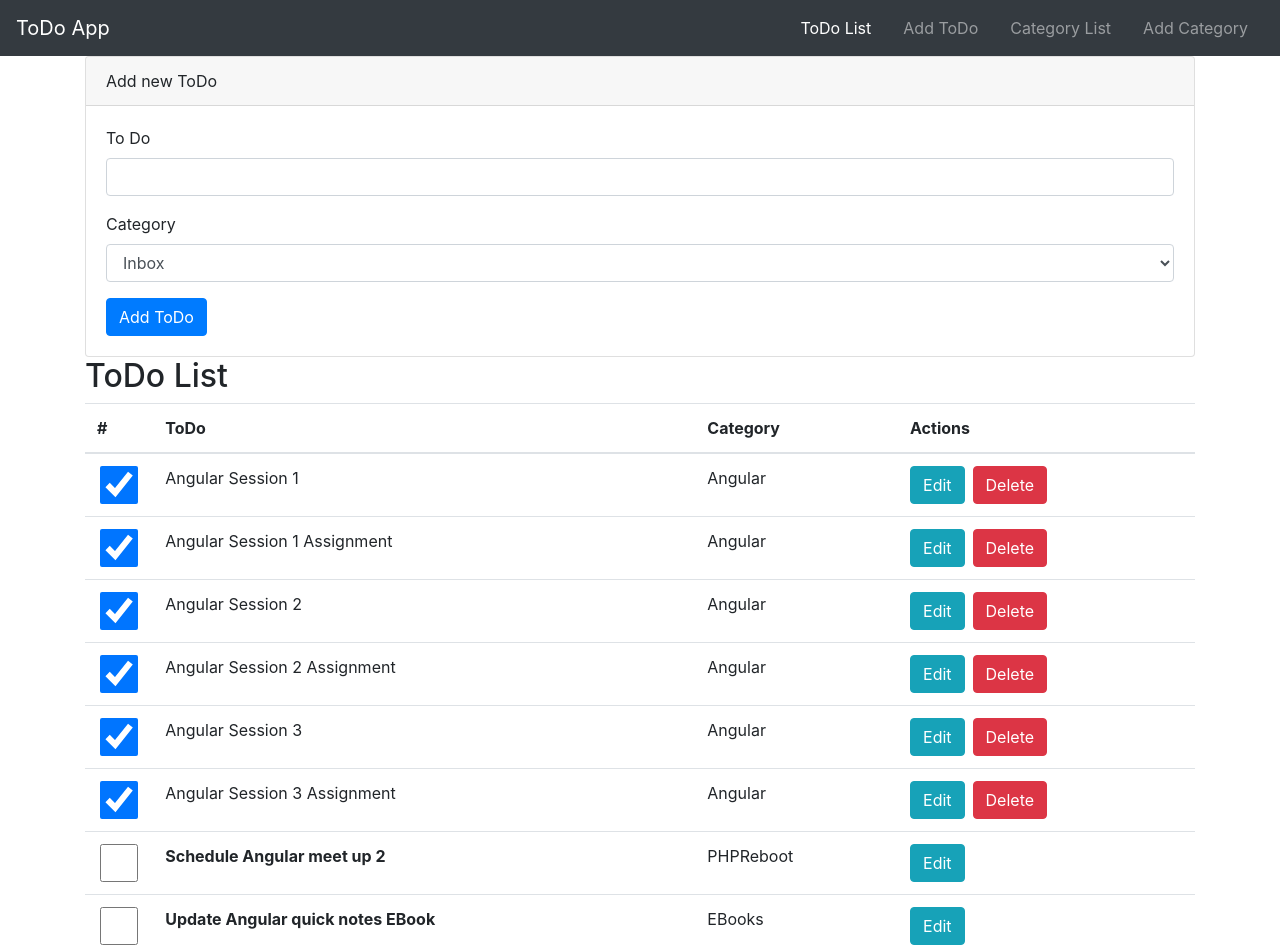
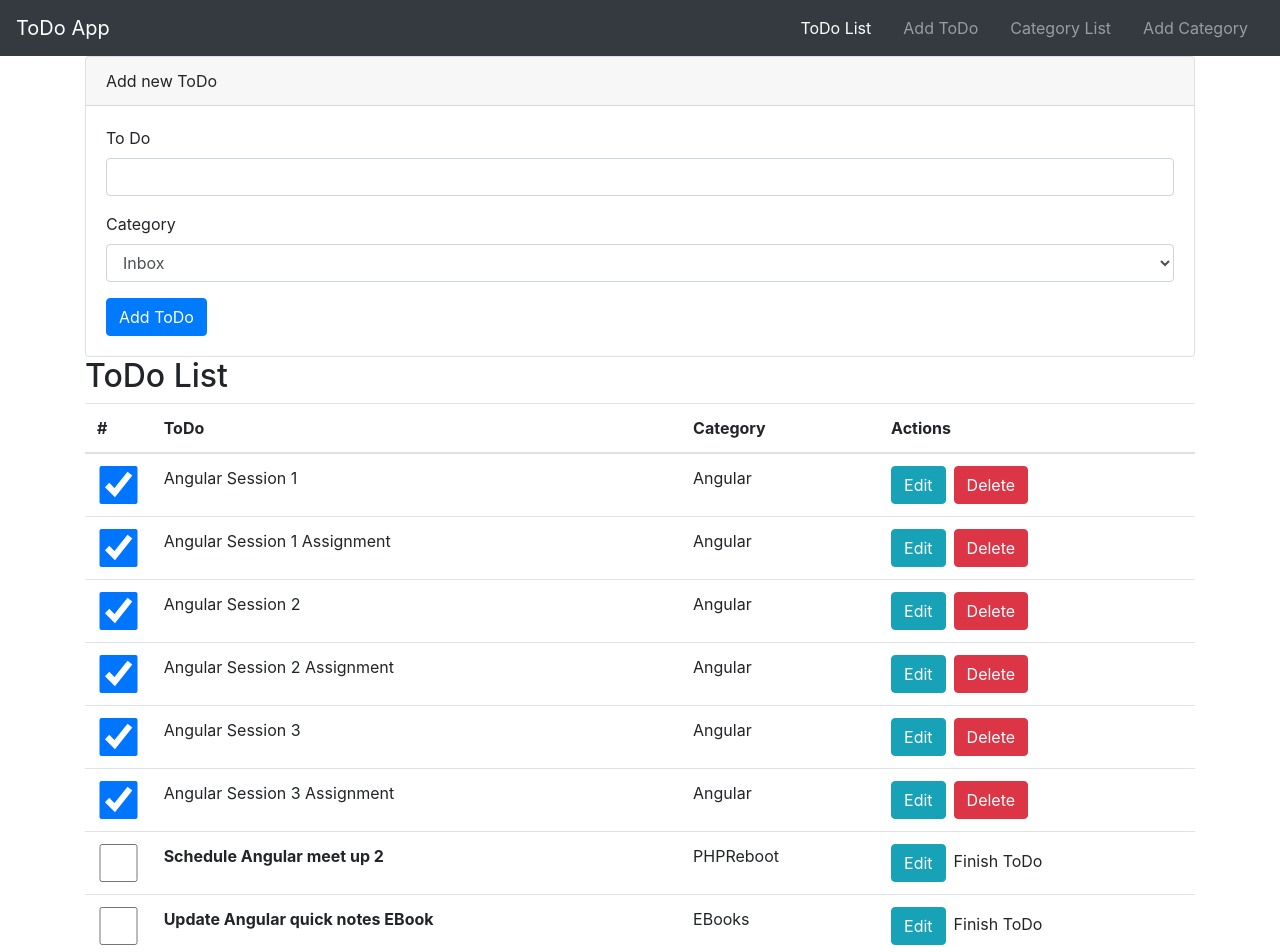
Before and after one commit to kapilsharma/AngularToDoApp, an Angular app: page / in a window 1280 px wide. Shown: the top 952 px of the page. Built offline with nearby package versions, Linux system fonts and the light colour scheme.

Commit message:
Code committed at the end of section 6.4.3 - Using else part with ngIf.

```diff
--- a/src/app/to-do/list/list.component.html
+++ b/src/app/to-do/list/list.component.html
@@ -19,7 +19,10 @@
         <td>{{ toDo.category }}</td>
         <td>
           <button class="btn btn-info mr-2">Edit</button>
-          <button class="btn btn-danger" *ngIf="toDo.done">Delete</button>
+          <button class="btn btn-danger" *ngIf="toDo.done; else incompleteToDo">Delete</button>
+          <ng-template #incompleteToDo>
+            <span>Finish ToDo</span>
+          </ng-template>
         </td>
       </tr>
       </tbody>
```
Also changed, not shown: 1 other file (tests, documents, lock files or other folders).
